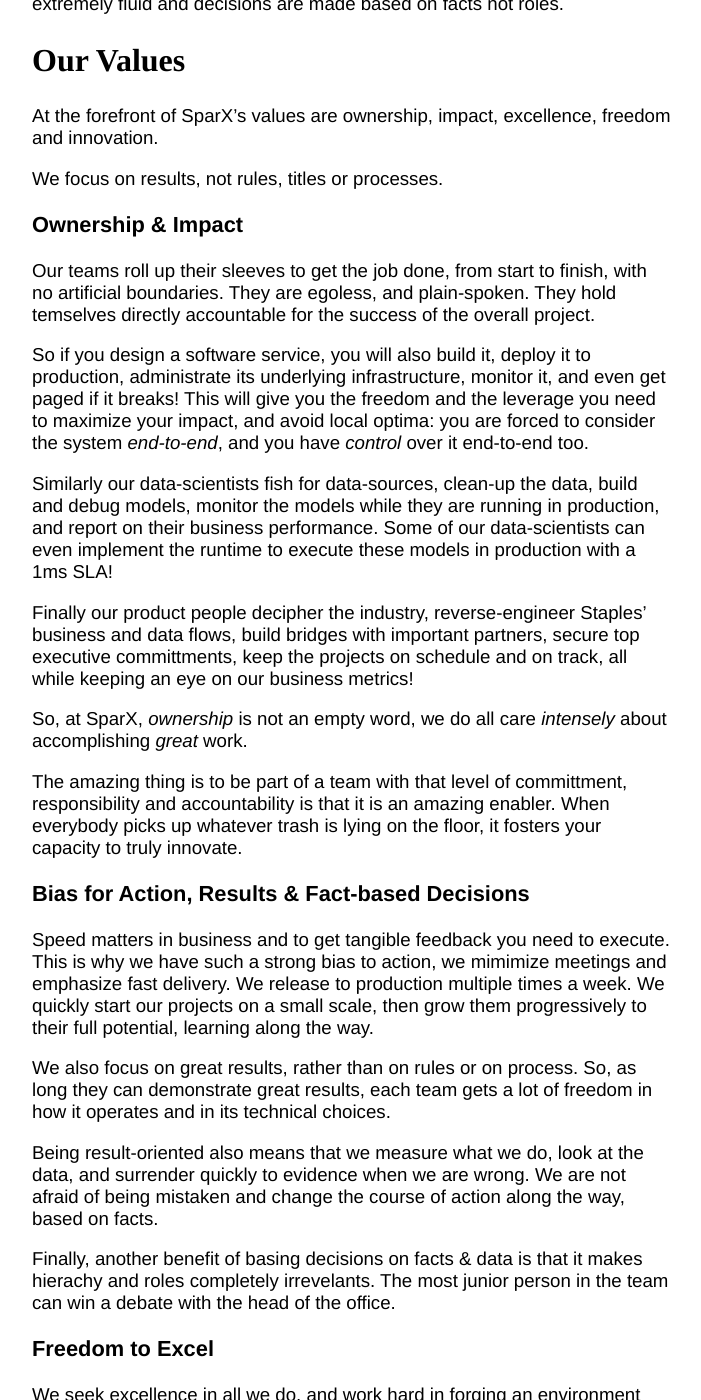
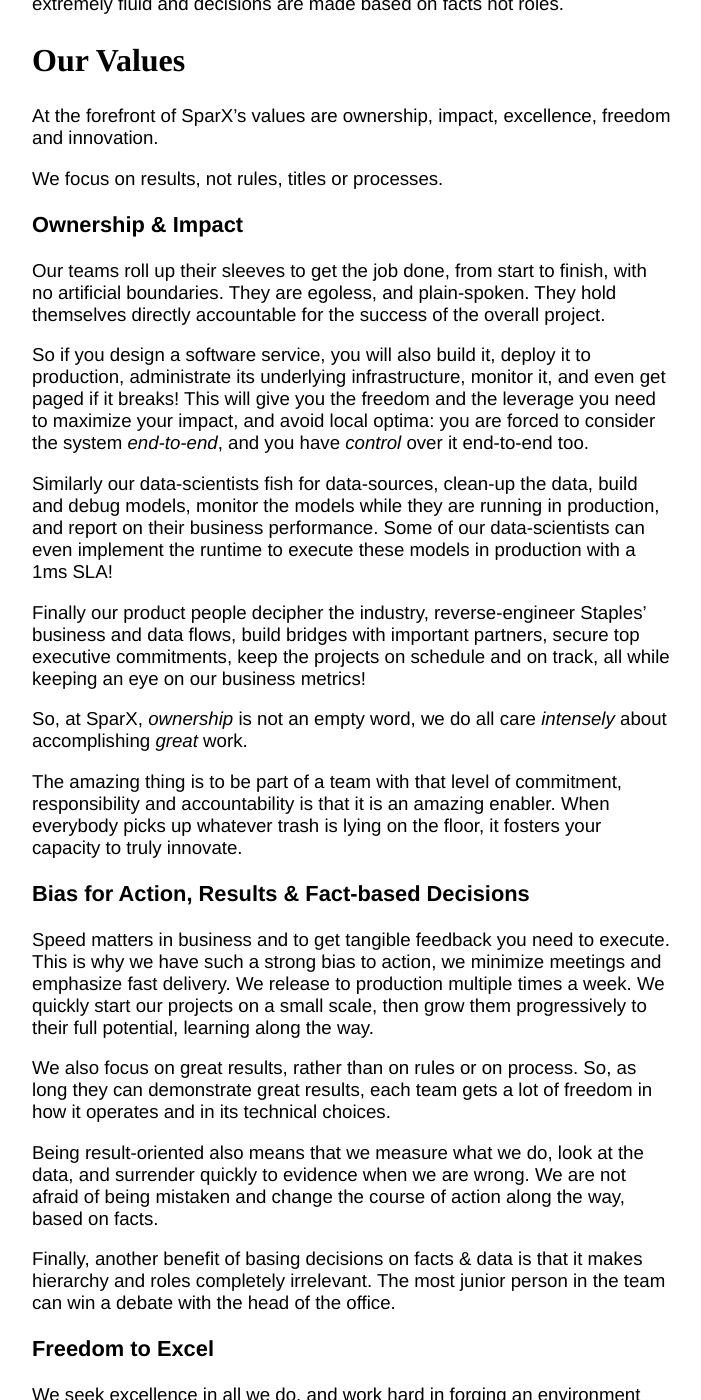
Before and after one commit to staples-sparx/StaplesLabs.github.io, a Jekyll site: the page built from who-we-are.md, in a window 1280 px wide and 1400 px high, scrolled down 2125 px. Shown: the whole window, without its empty margins (288-989 px from the left). Built offline with Jekyll 4.4.1, drawn with Linux system fonts in a browser that asks for light colours; some of the changed text lies outside the part shown.

Commit message:
Spell checking

```diff
--- a/who-we-are.md
+++ b/who-we-are.md
@@ -102,7 +102,7 @@
 
 Our teams roll up their sleeves to get the job done, from start to
 finish, with no artificial boundaries. They are egoless, and
-plain-spoken. They hold temselves directly accountable for the success
+plain-spoken. They hold themselves directly accountable for the success
 of the overall project.
 
 So if you design a software service, you will also build it, deploy it
@@ -120,7 +120,7 @@
 
 Finally our product people decipher the industry, reverse-engineer
 Staples' business and data flows, build bridges with important
-partners, secure top executive committments, keep the projects on
+partners, secure top executive commitments, keep the projects on
 schedule and on track, all while keeping an eye on our business
 metrics!
 
@@ -128,14 +128,14 @@
 _intensely_ about accomplishing _great_ work.
 
 The amazing thing is to be part of a team with that level of
-committment, responsibility and accountability is that it is an
+commitment, responsibility and accountability is that it is an
 amazing enabler. When everybody picks up whatever trash is lying on
 the floor, it fosters your capacity to truly innovate.
 
 ### Bias for Action, Results & Fact-based Decisions
 
 Speed matters in business and to get tangible feedback you need to
-execute. This is why we have such a strong bias to action, we mimimize
+execute. This is why we have such a strong bias to action, we minimize
 meetings and emphasize fast delivery. We release to production
 multiple times a week. We quickly start our projects on a small scale,
 then grow them progressively to their full potential, learning along
@@ -151,13 +151,13 @@
 way, based on facts.
 
 Finally, another benefit of basing decisions on facts & data is that
-it makes hierachy and roles completely irrevelants. The most junior
+it makes hierarchy and roles completely irrelevant. The most junior
 person in the team can win a debate with the head of the office.
 
 ### Freedom to Excel
 
 We seek excellence in all we do, and work hard in forging an
-environment that nutures it.
+environment that nurtures it.
 
 The first way you get a unique opportunity to excel, is by getting a
 chance to work on extremely challenging problems -- day in and day
```
Also changed, not shown: other parts of who-we-are.md (+10 -10 lines), index.md (+1 -1 lines).
